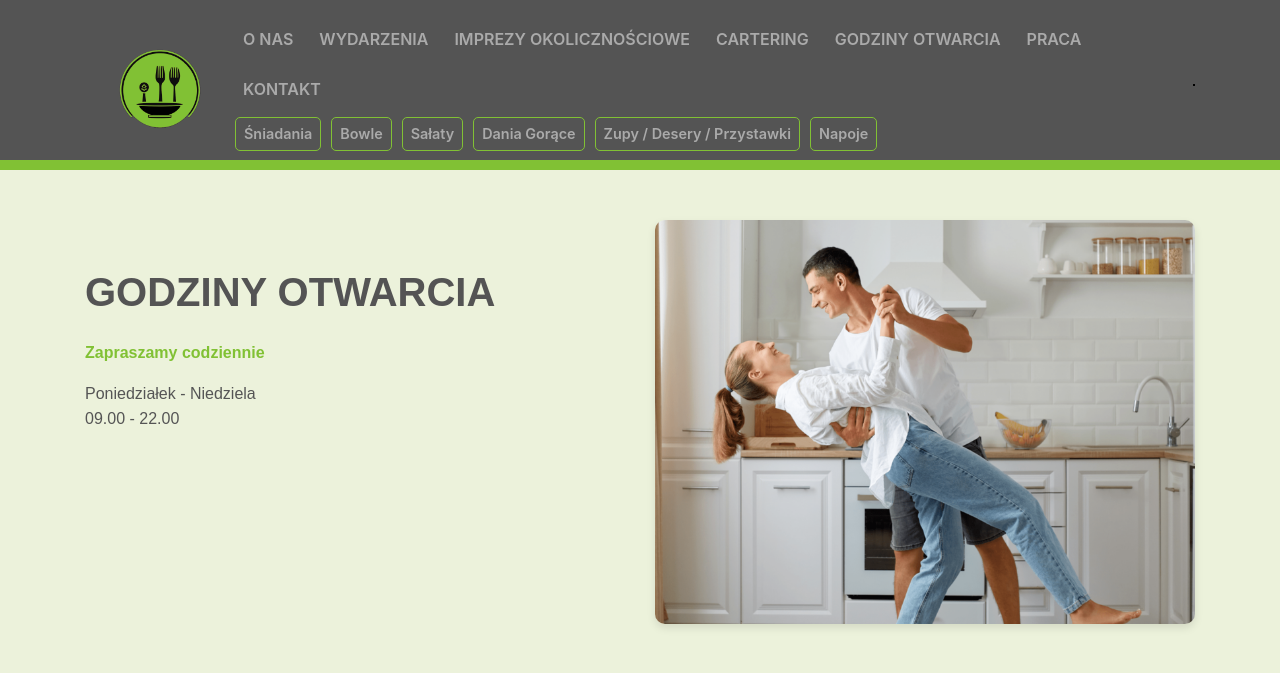
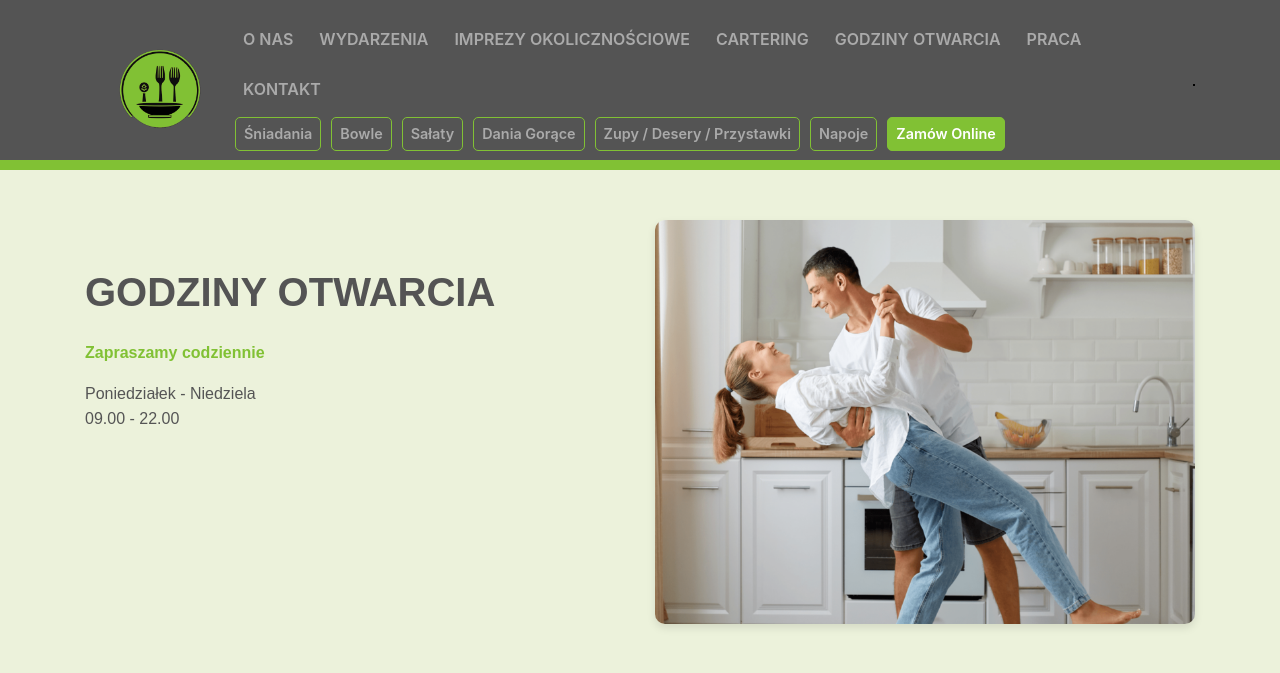
Before and after one commit to bbigmic/ordering-pilot6, a Flask app: page /godziny-otwarcia in a window 1280 px wide. Shown: the top 673 px of the page. Run offline with Flask 3, Linux system fonts and the light colour scheme; some libraries are stand-ins or nearby versions.

Commit message:
adding zamow online w home

```diff
--- a/templates/navbar.html
+++ b/templates/navbar.html
@@ -61,9 +61,9 @@
                     <li class="nav-item">
                         <a href="/kategoria/napoje" class="nav-link category-link">Napoje</a>
                     </li>
-<!--                     <li class="nav-item">
-                        <a href="/kategoria/zamow" class="nav-link category-link" style="background-color: #81c134; color: #fff;">Zamów online</a>
-                    </li> -->
+                     <li class="nav-item">
+                        <a href="/menu_online_order" class="nav-link category-link" style="background-color: #81c134; color: #fff;">Zamów online</a>
+                    </li>
                 </ul>
             </div>
             <hr style="border: 1px solid black; margin: 20px 0;">
```
